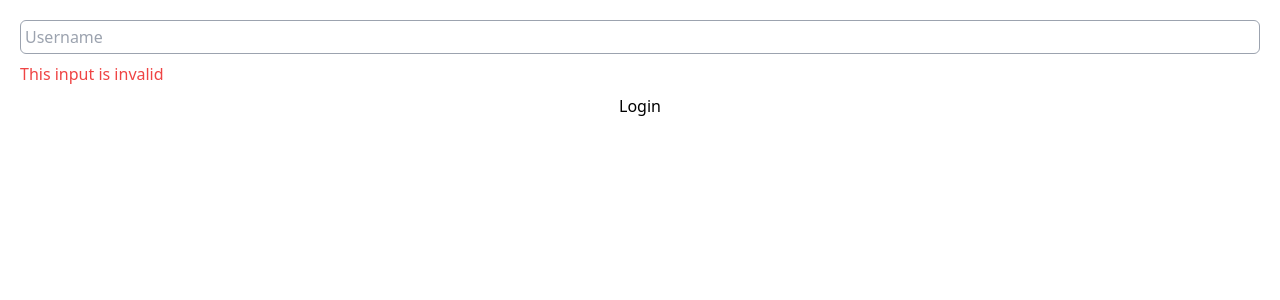
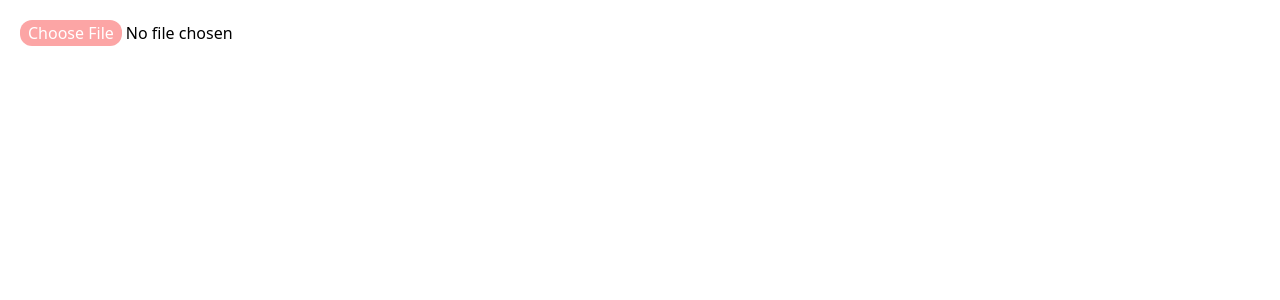
Before and after one commit to sinbox0701/carrot-market, a Next.js app: page / in a window 1280 px wide. Shown: the top 300 px of the page. Built offline with nearby package versions, Linux system fonts and the light colour scheme.

Commit message:
Modifier 3

```diff
--- a/pages/index.tsx
+++ b/pages/index.tsx
@@ -2,24 +2,9 @@
 
 const Home: NextPage = () => {
   return (
-    <form className='p-5 flex flex-col space-y-2'>
-      <input
-        type="text"
-        required
-        placeholder="Username"
-        className="border p-1 peer border-gray-400 rounded-md "
-      />
-      <span className="hidden peer-invalid:block peer-invalid:text-red-500">
-        This input is invalid
-      </span>
-      <span className="hidden peer-valid:block peer-valid:text-teal-500">
-        Awesome username
-      </span>
-      <span className="hidden peer-hover:block peer-hover:text-amber-500">
-        Hello
-      </span>
-      <input type="submit" value="Login" className="bg-white" />
-    </form>
+    <div className='flex flex-col space-y-2 p-5'>
+      <input type='file' className='file:transition-colors file:cursor-pointer file:hover:text-red-300 file:hover:border-red-500 file:hover:bg-white file:border-0 file:rounded-xl file:px-2 file:bg-red-300 file:text-white ' />
+    </div>
   );
 }
 
```
